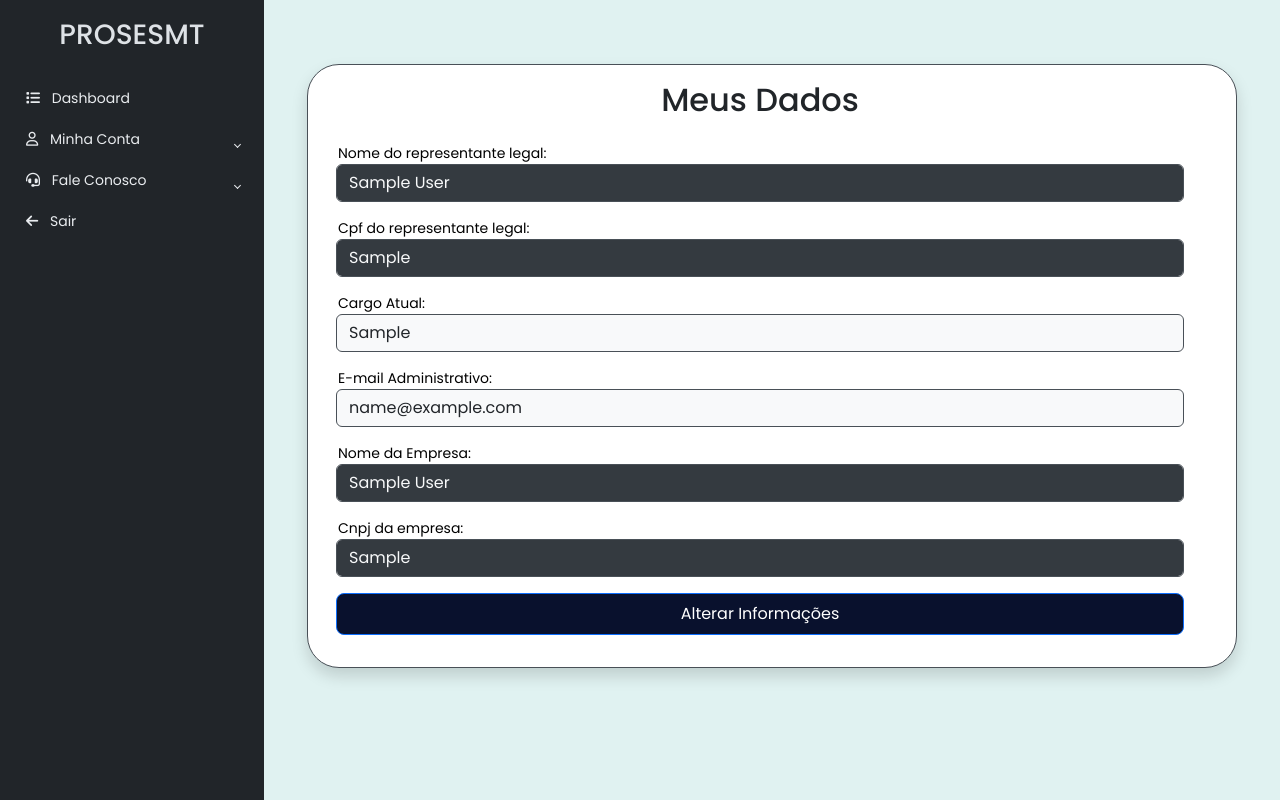
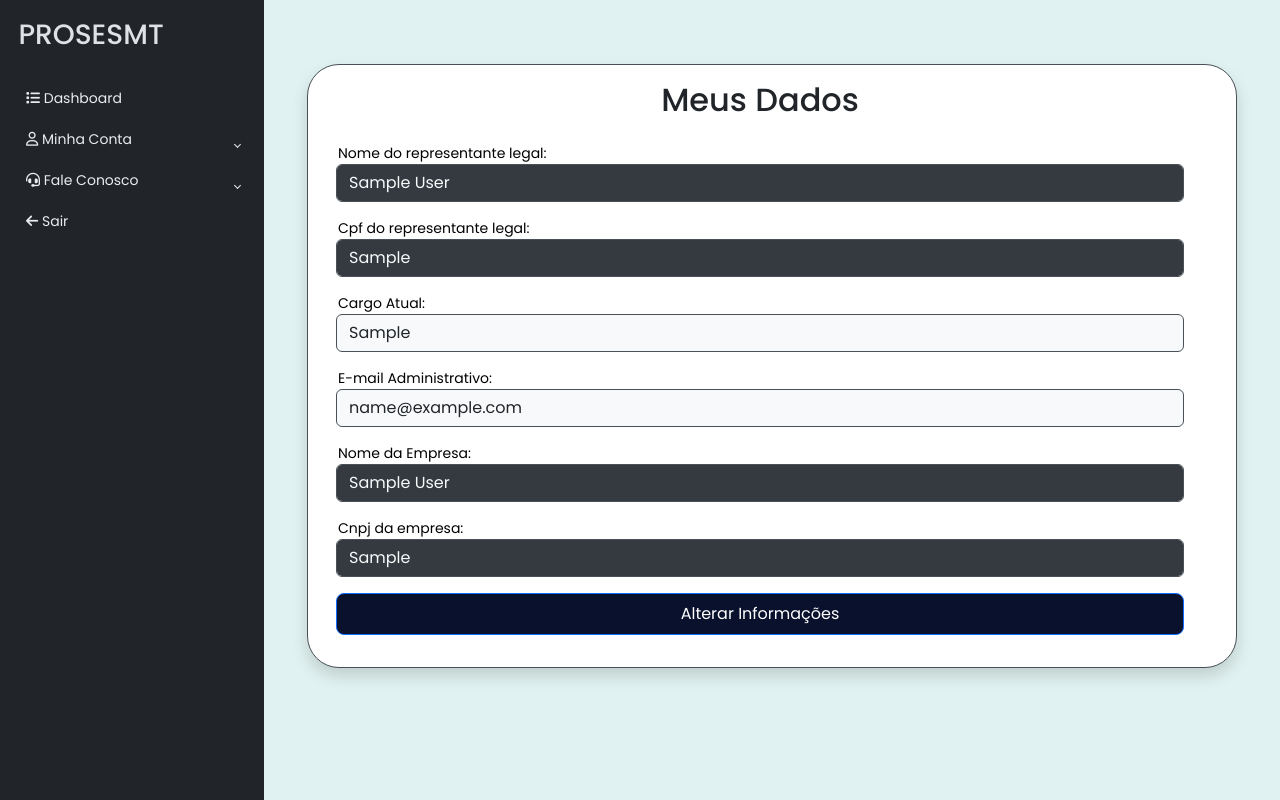
Before and after one commit to Lukanny/CustomersPortal, a Django app: page /portal/alterar_dados in a window 1280 px wide. Run offline with Django 5.2, Linux system fonts and the light colour scheme; a user stored in the database is signed in; tables that the repository leaves empty hold one stand-in row (values such as "Sample post"); some libraries are stand-ins or nearby versions.

Commit message:
sidebar improvements.

```diff
--- a/templates/base.html
+++ b/templates/base.html
@@ -14,6 +14,9 @@
     <!--Login page CSS-->
     <link href="{% static 'css/pages/login.css' %}" rel="stylesheet">
 
+    <!--Sidebar CSS-->
+    <link href="{% static 'css/pages/sidebar.css' %}" rel="stylesheet">
+
     <!-- FontAwesome-->
     <link href="https://cdnjs.cloudflare.com/ajax/libs/font-awesome/6.4.0/css/all.min.css" rel="stylesheet">
 </head>
--- a/templates/partials/sidebar.html
+++ b/templates/partials/sidebar.html
@@ -1,4 +1,3 @@
-{% load static %}
     <!-- Botão para dispositivos móveis -->
     <button class="btn btn-primary d-md-none mb-3" type="button" data-bs-toggle="collapse" data-bs-target="#sidebar" aria-expanded="false" aria-controls="sidebar">
         Menu
@@ -8,7 +7,7 @@
     <aside id="sidebar" class="collapse d-md-block">
         <div class="h-100">
             <!-- Logo da Sidebar -->
-            <div class="sidebar-logo text-center">
+            <div class="sidebar-logo">
                 <h3>PROSESMT</h3>
             </div>
 
@@ -17,14 +16,14 @@
                 <!-- Dashboard -->
                 <li class="sidebar-item">
                     <a href="{% url 'dashboard' %}" class="sidebar-link">
-                        <i class="fa-solid fa-list pe-2"></i> Dashboard
+                        <i class="fa-solid fa-list"></i> Dashboard
                     </a>
                 </li>
 
                 <!-- Minha Conta -->
                 <li class="sidebar-item">
                     <a href="#" class="sidebar-link collapsed" data-bs-target="#menu-minha-conta" data-bs-toggle="collapse" aria-expanded="false">
-                        <i class="fa-regular fa-user pe-2"></i> Minha Conta
+                        <i class="fa-regular fa-user"></i> Minha Conta
                     </a>
                     <ul id="menu-minha-conta" class="sidebar-dropdown list-unstyled collapse" data-bs-parent="#sidebar">
                         <li class="sidebar-item">
@@ -36,28 +35,28 @@
                 <!-- Fale Conosco -->
                 <li class="sidebar-item">
                     <a href="#" class="sidebar-link collapsed" data-bs-target="#menu-fale-conosco" data-bs-toggle="collapse" aria-expanded="false">
-                        <i class="fa-solid fa-headset pe-2"></i> Fale Conosco
+                        <i class="fa-solid fa-headset"></i> Fale Conosco
                     </a>
                     <ul id="menu-fale-conosco" class="sidebar-dropdown list-unstyled collapse" data-bs-parent="#sidebar">
                         <li class="sidebar-item">
                             <a href="https://wa.me/559282559465?text=Ol%C3%A1!%20Preciso%20de%20suporte%20com%20o%20portal%20do%20cliente." class="sidebar-link">
-                                <i class="fa-solid fa-headset pe-2"></i> WhatsApp
+                                <i class="fa-solid fa-headset"></i> WhatsApp
                             </a>
                         </li>
                         <li class="sidebar-item">
                             <a href="mailto:contato@empresa.com?subject=Informa%C3%A7%C3%B5es%20sobre%20nossos%20servi%C3%A7os&body=Ol%C3%A1%2C%0A%0AGostaria%20de%20saber%20mais%20sobre%20os%20servi%C3%A7os%20oferecidos%20pela%20empresa.%0A%0AAtenciosamente%2C%0A[Seu%20Nome]" class="sidebar-link" target="_blank">
-                                <i class="fa-regular fa-envelope pe-2"></i> Enviar Email
+                                <i class="fa-regular fa-envelope"></i> Enviar Email
                             </a>
                         </li>
                     </ul>
                 </li>
+            </ul>
 
-                <!-- Logout -->
-                <li class="sidebar-item">
-                    <a href="{% url 'logout' %}" class="sidebar-link">
-                        <i class="fa-solid fa-arrow-left pe-2"></i> Sair
-                    </a>
-                </li>
-            </ul>
+            <!-- Logout -->
+            <div class="logout">
+                <a href="{% url 'logout' %}" class="sidebar-link">
+                    <i class="fa-solid fa-arrow-left"></i> Sair
+                </a>
+            </div>
         </div>
     </aside>
```
Also changed, not shown: core/static/css/pages/sidebar.css (added, +83 -0 lines).
